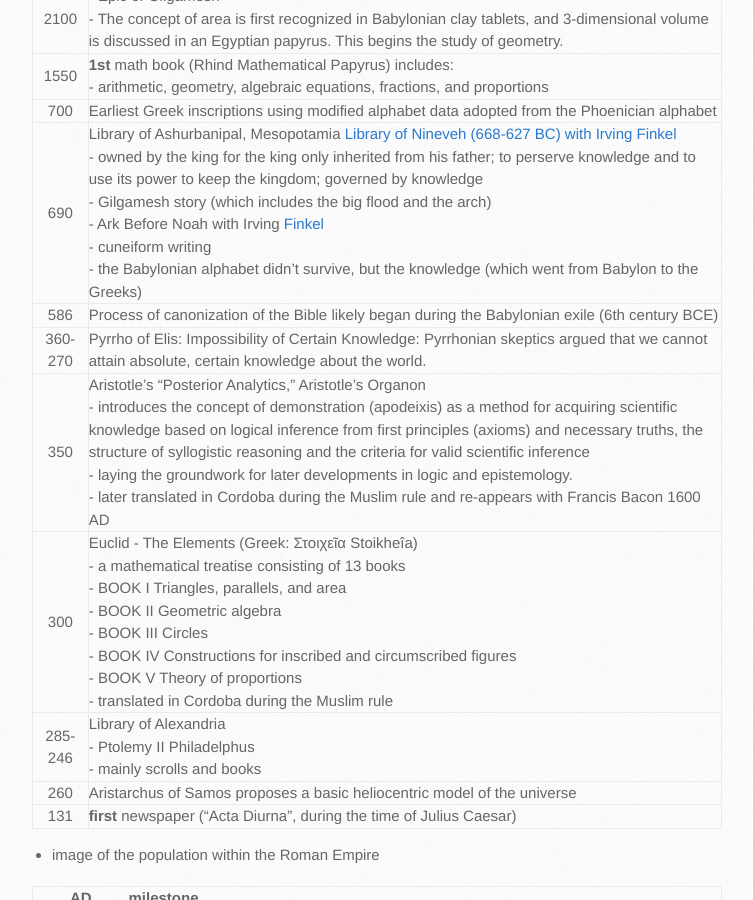
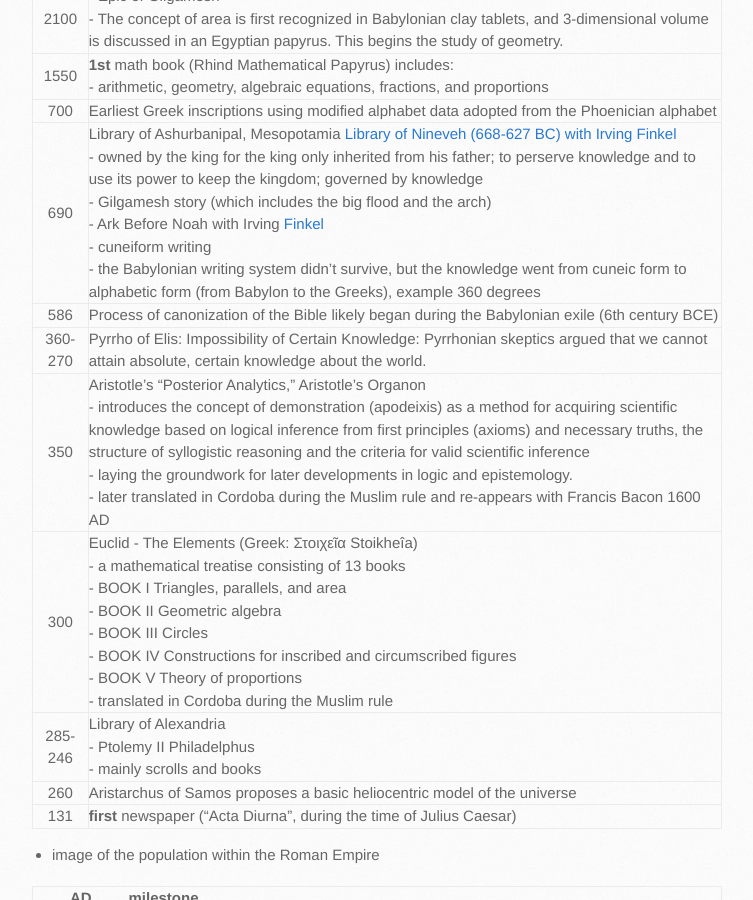
Before and after one commit to trumpfheller/trumpfheller.github.io, a Jekyll site: the page built from epistemologicalTree.md, in a window 1280 px wide and 900 px high, scrolled down 1169 px. Shown: the whole window, without its empty margins (128-881 px from the left). Built offline with Jekyll 4.4.1, drawn with Linux system fonts in a browser that asks for light colours.

Commit message:
Update epistemologicalTree.md

```diff
--- a/epistemologicalTree.md
+++ b/epistemologicalTree.md
@@ -29,7 +29,7 @@ layout: default
 | 2100 | - Epic of Gilgamesh<br>- The concept of area is first recognized in Babylonian clay tablets, and 3-dimensional volume is discussed in an Egyptian papyrus. This begins the study of geometry. |
 | 1550 | **1st** math book (Rhind Mathematical Papyrus) includes:<br>- arithmetic, geometry, algebraic equations, fractions, and proportions |
 | 700 | Earliest Greek inscriptions using modified alphabet data adopted from the Phoenician alphabet |
-| 690 | Library of Ashurbanipal, Mesopotamia [Library of Nineveh (668-627 BC) with Irving Finkel](https://www.youtube.com/live/Ls9JkxFEB9g) <br> - owned by the king for the king only inherited from his father; to perserve knowledge and to use its power to keep the kingdom; governed by knowledge<br> - Gilgamesh story (which includes the big flood and the arch)<br> - Ark Before Noah with Irving [Finkel](https://youtu.be/s_fkpZSnz2I?si=e-UB304xbIPUhBA1) <br> - cuneiform writing <br> - the Babylonian alphabet didn't survive, but the knowledge (which went from Babylon to the Greeks) |
+| 690 | Library of Ashurbanipal, Mesopotamia [Library of Nineveh (668-627 BC) with Irving Finkel](https://www.youtube.com/live/Ls9JkxFEB9g) <br> - owned by the king for the king only inherited from his father; to perserve knowledge and to use its power to keep the kingdom; governed by knowledge<br> - Gilgamesh story (which includes the big flood and the arch)<br> - Ark Before Noah with Irving [Finkel](https://youtu.be/s_fkpZSnz2I?si=e-UB304xbIPUhBA1) <br> - cuneiform writing <br> - the Babylonian writing system didn't survive, but the knowledge went from cuneic form to alphabetic form (from Babylon to the Greeks), example 360 degrees |
 | 586 | Process of canonization of the Bible likely began during the Babylonian exile (6th century BCE) |
 | 360-270 | Pyrrho of Elis:  Impossibility of Certain Knowledge: Pyrrhonian skeptics argued that we cannot attain absolute, certain knowledge about the world.
 | 350 | Aristotle's "Posterior Analytics," Aristotle's Organon<br>- introduces the concept of demonstration (apodeixis) as a method for acquiring scientific knowledge based on logical inference from first principles (axioms) and necessary truths, the structure of syllogistic reasoning and the criteria for valid scientific inference<br>- laying the groundwork for later developments in logic and epistemology.<br>- later translated in Cordoba during the Muslim rule and re-appears with Francis Bacon 1600 AD |
```
